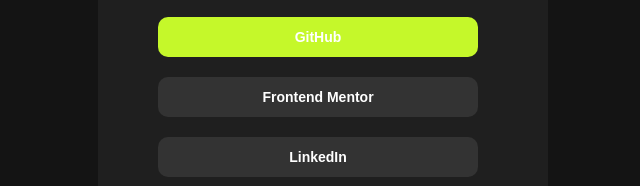
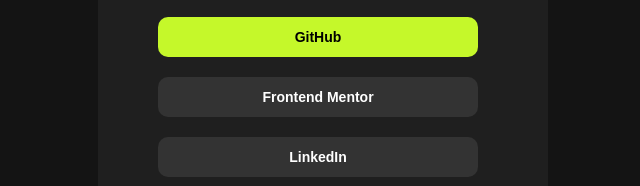
Before and after one commit to zabdulkadir2/Social-Links, a plain HTML site: page index.html in a window 1280 px wide. In both pictures the pointer is over the link "GitHub". Shown: the part 310-496 px from the top of the page, 317-957 px from the left. Drawn offline with Linux system fonts and the light colour scheme.

Commit message:
Update style.css

```diff
--- a/style.css
+++ b/style.css
@@ -57,7 +57,7 @@ body{
     background-color: hsl(75, 94%, 57%);
     color: hsl(0, 0%, 10%);
 }
-.links button .b:hover{
+.links button a:hover{
     color: black;
 }
 .attribution {
```
